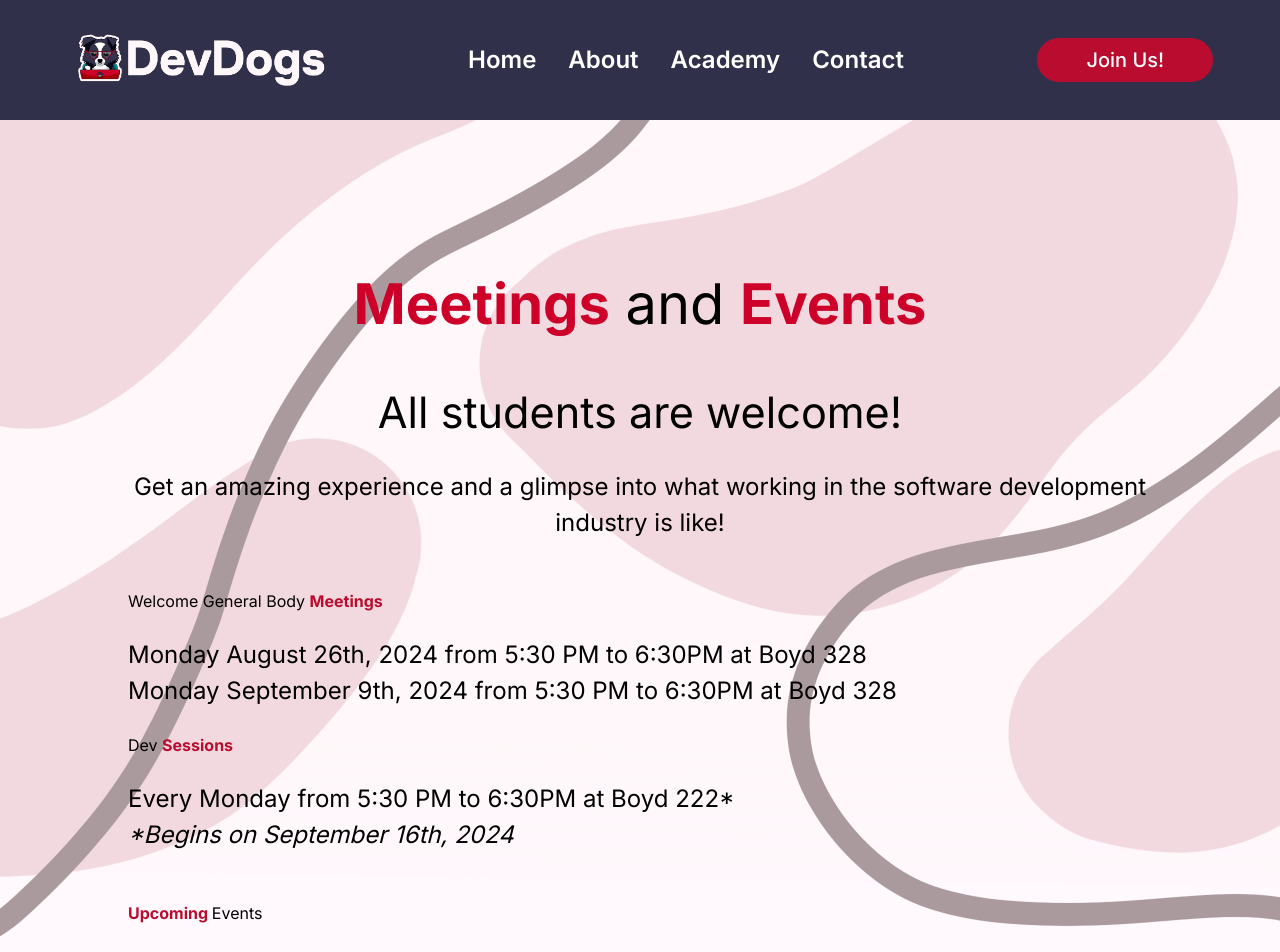
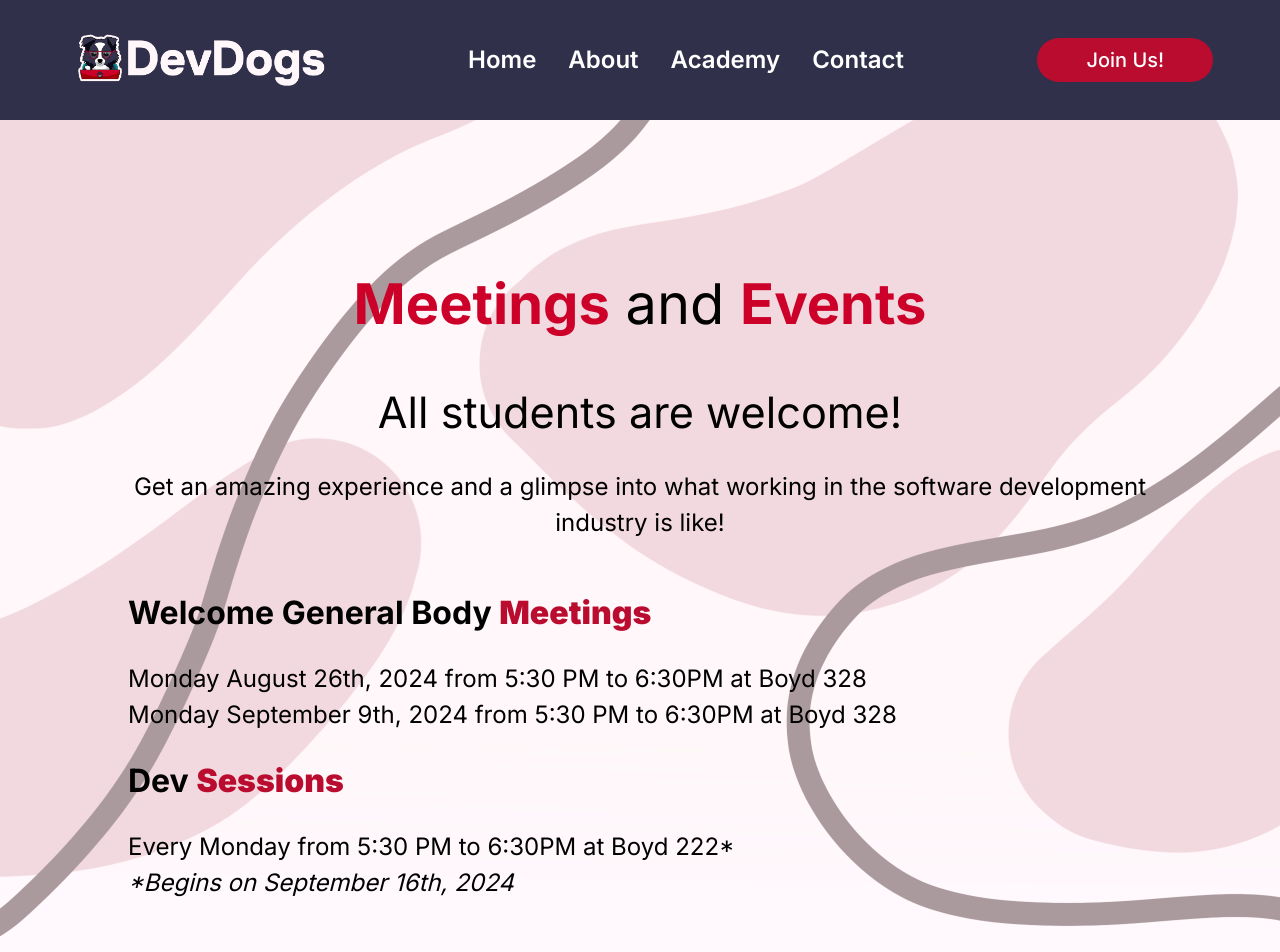
Before and after one commit to DevDogs-UGA/DevDogs-Website, a Next.js app: page /about/events in a window 1280 px wide. Shown: the top 952 px of the page. Built offline with nearby package versions, Linux system fonts and the light colour scheme.

Commit message:
Updated header styling in Events page

```diff
--- a/src/app/about/events/page.js
+++ b/src/app/about/events/page.js
@@ -16,7 +16,7 @@ const EventsPage = () => {
             <br />
             <br />
 
-            <h1> Welcome General Body <b className="dark_red-bold">Meetings</b></h1>
+            <h1 className="font-bold text-[1rem] sm:text-[2rem] md:[2.5rem]"> Welcome General Body <b className="dark_red-bold">Meetings</b></h1>
 
             <br />
             <p>Monday August 26th, 2024 from 5:30 PM to 6:30PM at Boyd 328</p>
@@ -24,7 +24,7 @@ const EventsPage = () => {
 
             <br />
 
-            <h1 >Dev <b className="dark_red-bold">Sessions</b></h1>
+            <h1 className="font-bold text-[1rem] sm:text-[2rem] md:[2.5rem]">Dev <b className="dark_red-bold">Sessions</b></h1>
 
             <br />
 
@@ -34,7 +34,7 @@ const EventsPage = () => {
             <br />
             <br />
 
-            <h1> <b className="dark_red-bold">Upcoming </b>Events</h1>
+            <h1 className="font-bold text-[1rem] sm:text-[2rem] md:[2.5rem]"> <b className="dark_red-bold">Upcoming </b>Events</h1>
 
             <br />
 
```
